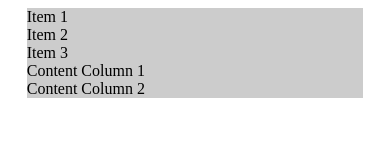
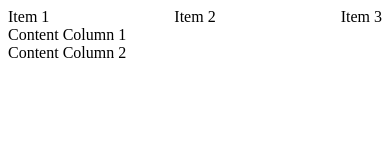
Before and after one commit to savvy-coders/unit-07-rwd-patrickgronemeyer, a website: page index.html in a window 390 px wide. Drawn offline with Linux system fonts and the light colour scheme.

Commit message:
remove solution code; update boilerplate

```diff
--- a/style.css
+++ b/style.css
@@ -6,39 +6,4 @@
 .nav {
   display: flex;
   justify-content: space-between;
-  transition-duration: 0.3s;
 }
-
-@media (max-width: 768px) {
-  .column {
-    width: 100%;
-    float: none;
-  }
-
-  .nav {
-    flex-direction: column;
-    font-size: 16px;
-  }
-}
-
-@media (orientation: portrait) {
-  .container {
-    background-color: #ccc;
-    width: 90%;
-    margin: 0 auto;
-  }
-}
-
-@media (orientation: landscape) {
-  .container {
-    background-color: #eee;
-    width: 90%;
-    margin: 0 auto;
-  }
-}
-
-@media (min-resolution: 2dppx) {
-  .column {
-    border-color: red;
-  }
-}
```
